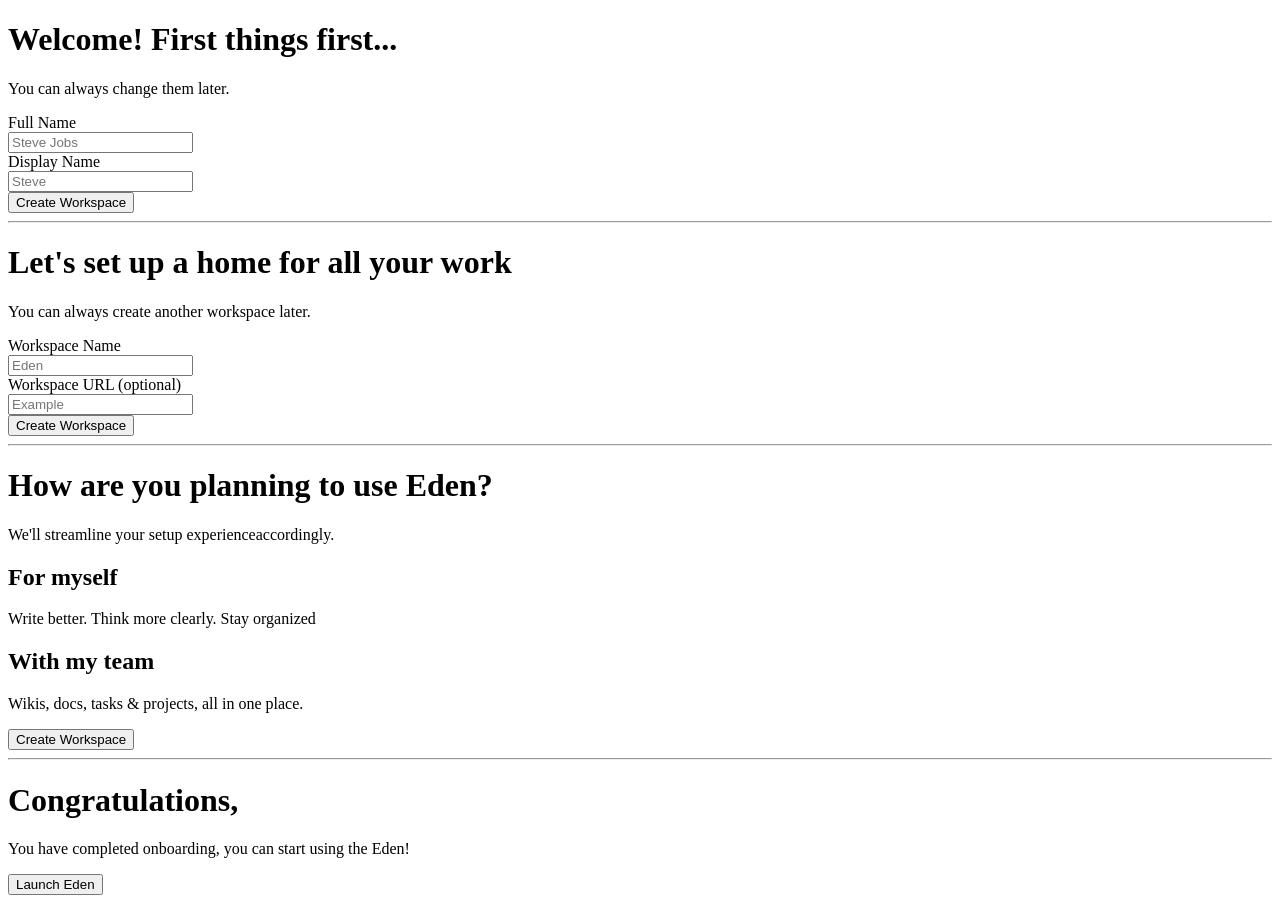
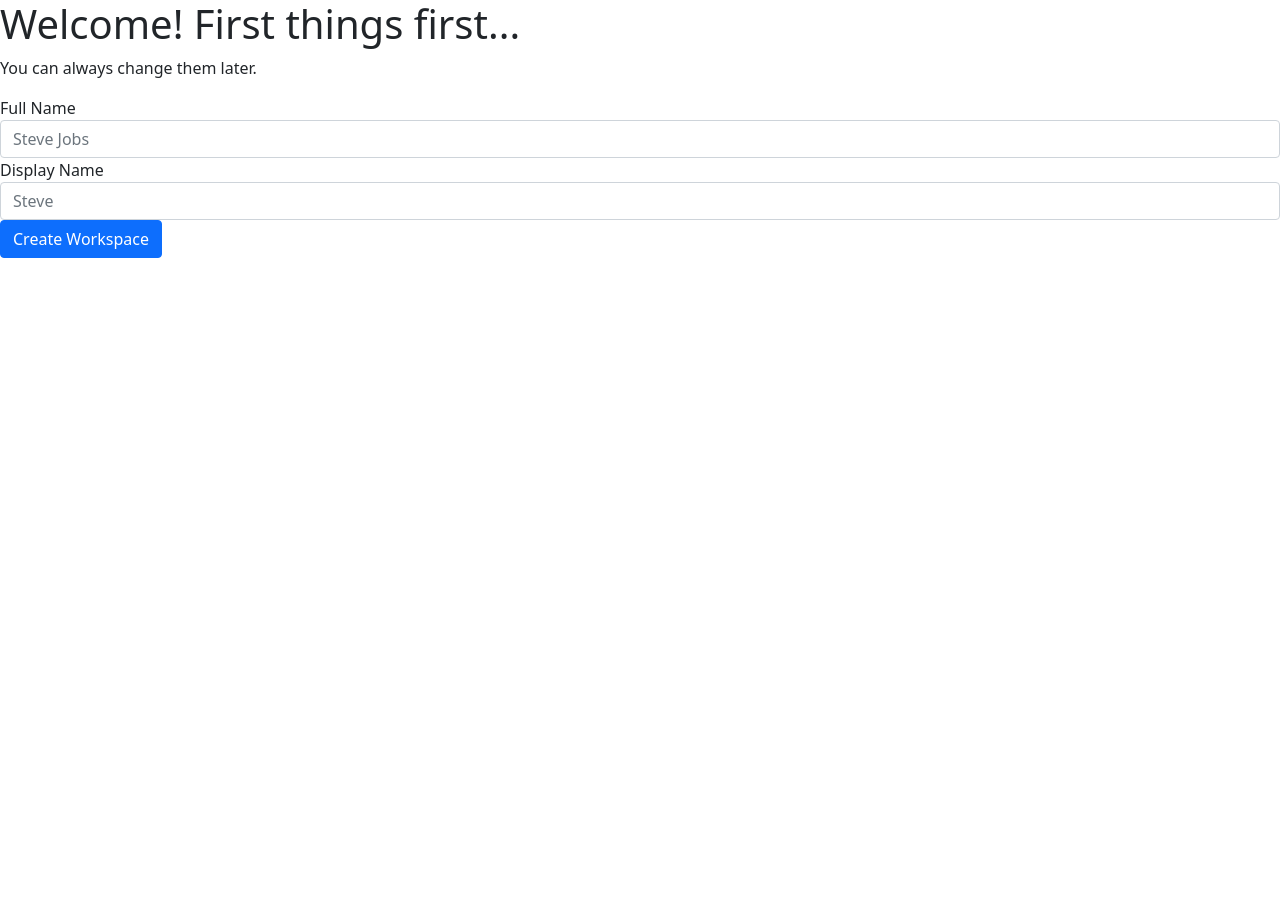
Before and after one commit to Rithik1010/mockup_assignment, a React (Create React App) app: page / in a window 1280 px wide. After the commit the page ends 800 px from the top, so only its background shows below. Built offline with nearby package versions, Linux system fonts and the light colour scheme.

Commit message:
Set up stages and add bootstrap

```diff
--- a/public/index.html
+++ b/public/index.html
@@ -4,6 +4,7 @@
 <head>
 	<meta charset="utf-8" />
 	<meta name="viewport" content="width=device-width, initial-scale=1" />
+	<link rel="stylesheet" href="https://cdn.jsdelivr.net/npm/bootstrap@5.1.3/dist/css/bootstrap.min.css" integrity="sha384-1BmE4kWBq78iYhFldvKuhfTAU6auU8tT94WrHftjDbrCEXSU1oBoqyl2QvZ6jIW3" crossorigin="anonymous">
 	<title>React App</title>
 </head>
 
--- a/src/App.js
+++ b/src/App.js
@@ -6,23 +6,26 @@ import Congratulation from "./components/Congratulation";
 
 function App() {
 	const [user, setUser] = useState({full_name: "", display_name: ""});
+	const [stage, setStage] = useState("Welcome");
 
-	const callback = (user_obj) => {
+	const user_callback = (user_obj) => {
 		setUser({
             full_name: user_obj.full_name,
             display_name: user_obj.display_name
         });
+		setStage("setUpHome");
+	}
+
+	const stage_callback = (stage) => {
+		setStage(stage);
 	}
 
 	return (
 		<div className="App">
-			<Welcome callback={callback} />
-			<hr />
-			<SetUpHome />
-			<hr />
-			<Plan />
-			<hr />
-			<Congratulation user={user} />
+			{stage === "Welcome" && <Welcome user_callback={user_callback} />}
+			{stage === "setUpHome" && <SetUpHome stage_callback={stage_callback} />}
+			{stage === "plan" && <Plan stage_callback={stage_callback} />}
+			{stage === "congratulation" && <Congratulation user={user} />}
 		</div>
 	);
 }
--- a/src/components/Congratulation.js
+++ b/src/components/Congratulation.js
@@ -3,7 +3,7 @@ function Congratulation(props) {
     <div>
         <h1>Congratulations, {props.user.display_name}</h1>
         <p>You have completed onboarding, you can start using the Eden!</p>
-        <input type="submit" value="Launch Eden" />
+        <input type="submit" value="Launch Eden" className="btn btn-primary" />
     </div>
   )
 }
--- a/src/components/Plan.js
+++ b/src/components/Plan.js
@@ -1,13 +1,21 @@
-function Plan() {
+function Plan(props) {
+
+	const handleSubmit = (e) => {
+		e.preventDefault();
+		props.stage_callback("congratulation");
+	}
+
 	return (
 		<div>
 			<h1>How are you planning to use Eden?</h1>
 			<p>We'll streamline your setup experienceaccordingly.</p>
+			<form onSubmit={handleSubmit}>
 				<h2>For myself</h2>
 				<p>Write better. Think more clearly. Stay organized</p>
 				<h2>With my team</h2>
 				<p>Wikis, docs, tasks &amp; projects, all in one place.</p>
-        <input type="submit" value="Create Workspace" />
+				<input type="submit" value="Create Workspace" className="btn btn-primary" />
+			</form>
 		</div>
 	)
 }
--- a/src/components/SetUpHome.js
+++ b/src/components/SetUpHome.js
@@ -1,12 +1,12 @@
 import { useState } from "react";
 
-function SetUpHome() {
+function SetUpHome(props) {
 
 	const [workSpace, setWorkSpace] = useState({ name: "", url: "" });
 
 	const handleSubmit = (e) => {
 		e.preventDefault();
-		alert(workSpace.name + " " + workSpace.url);
+		props.stage_callback("plan");
 	}
 
 	return (
@@ -14,23 +14,32 @@ function SetUpHome() {
 			<h1>Let's set up a home for all your work</h1>
 			<p>You can always create another workspace later.</p>
 			<form onSubmit={handleSubmit}>
-				<label>Workspace Name</label>
-				<br />
+				<div class="form-group">
+					<label for="name">Workspace Name</label>
 					<input
+						id="name"
+						className="form-control"
 						type="text"
 						placeholder="Eden"
 						onChange={(e) => setWorkSpace({...workSpace, name: e.target.value})}
 					/>
-				<br />
-				<label>Workspace URL (optional)</label>
-				<br />
+				</div>
+				<div class="form-group">
+					<label for="url">Workspace URL (optional)</label>
+					<div class="input-group mb-2">
+						<div class="input-group-prepend">
+							<div class="input-group-text">www.eden.com/</div>
+						</div>
 						<input
+							id="url"
+							className="form-control"
 							type="text"
 							placeholder="Example"
 							onChange={(e) => setWorkSpace({...workSpace, url: e.target.value})}
 						/>
-				<br />
-				<input type="submit" value="Create Workspace" />
+					</div>
+				</div>
+				<input type="submit" value="Create Workspace" className="btn btn-primary" />
 			</form>
 		</div>
 	)
--- a/src/components/Welcome.js
+++ b/src/components/Welcome.js
@@ -7,7 +7,7 @@ function Welcome(props) {
 	const handleSubmit = (e) => {
 		e.preventDefault();
 		console.log(user);
-		props.callback(user);
+		props.user_callback(user);
 	}
 
 	return (
@@ -15,23 +15,27 @@ function Welcome(props) {
 			<h1>Welcome! First things first...</h1>
 			<p>You can always change them later.</p>
 			<form onSubmit={handleSubmit} >
-				<label>Full Name</label>
-				<br />
+				<div class="form-group">
+					<label for="full_name">Full Name</label>
 					<input
+						id="full_name"
+						className="form-control"
 						type="text"
 						placeholder="Steve Jobs"
 						onChange={(e) => setUser({...user, full_name: e.target.value})}
 					/>
-				<br />
-				<label>Display Name</label>
-				<br />
+				</div>
+				<div>
+					<label for="display_name">Display Name</label>
 					<input
+						id="display_name"
+						className="form-control"
 						type="text"
 						placeholder="Steve"
 						onChange={(e) => setUser({...user, display_name: e.target.value})}
 					/>
-				<br />
-				<input type="submit" value="Create Workspace" />
+				</div>
+				<input type="submit" value="Create Workspace" className="btn btn-primary" />
 			</form>
 		</div>
 	)
```
Lines whose indentation alone changed are shown as unchanged.
